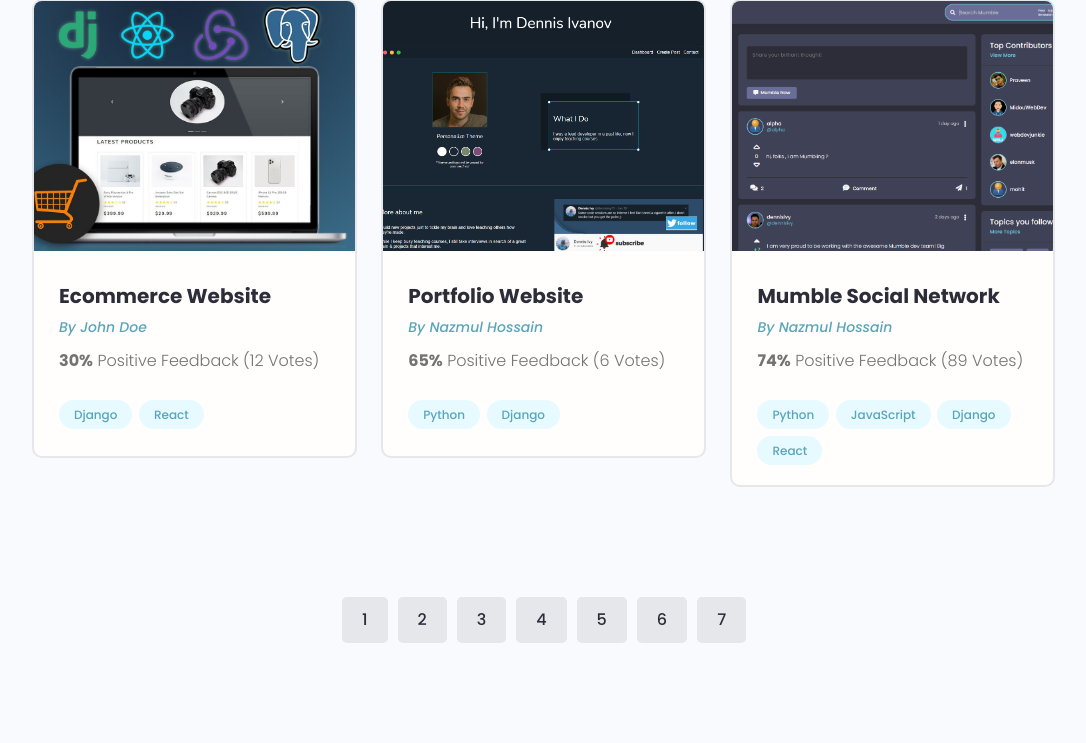
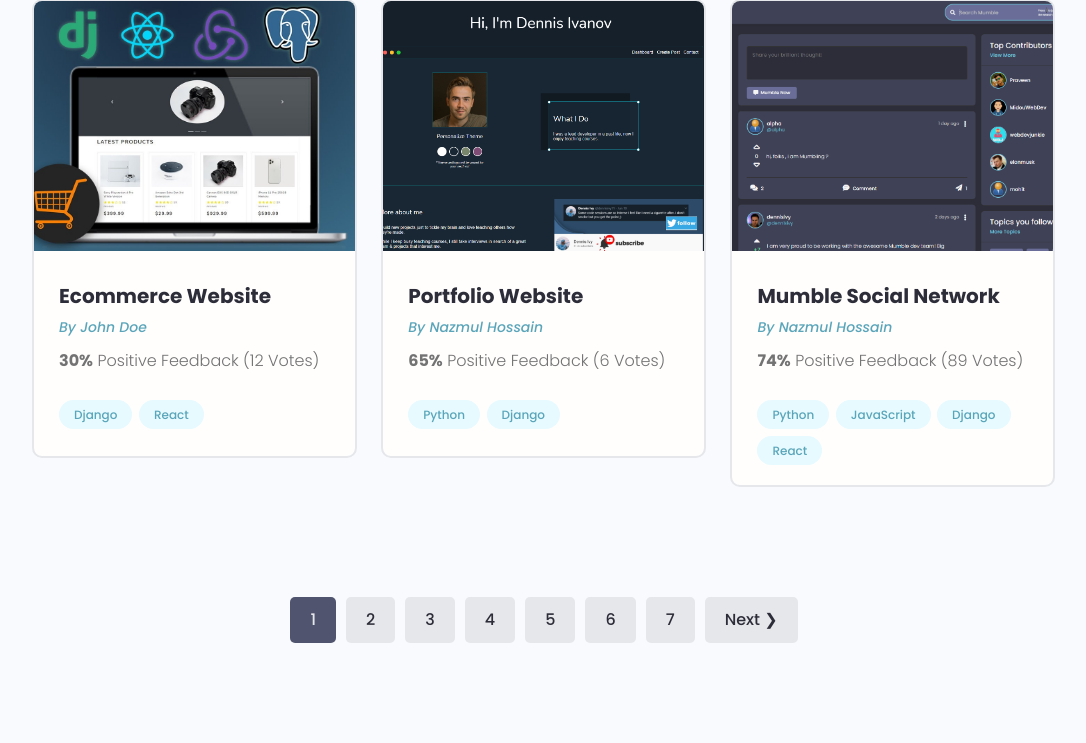
Before and after one commit to nazmulfx/DevSearch, a Django app: page /projects/ in a window 1280 px wide. Shown: the part 403-1146 px from the top of the page, without its empty margins (96-1182 px from the left). Run offline with Django 5.2, Linux system fonts and the light colour scheme; data comes from the database, SQL or seed files in the repository; some libraries are stand-ins or nearby versions.

Commit message:
paginator step-4 - Prev & Next add

```diff
--- a/devsearch/projects/templates/projects/projects.html
+++ b/devsearch/projects/templates/projects/projects.html
@@ -62,9 +62,22 @@
 
     <div class="pagination">
       <ul class="container">
+        {% if projects.has_previous %}
+          <li><a href="?page={{projects.previous_page_number}}" class="btn page-link">&#10094; Prev</a></li>
+        {% endif %}
+
         {% for page in paginator.page_range %}
-          <li><a href="?page={{page}}" class="btn page-link">{{page}}</a></li>
+          {% if page == projects.number %}
+            <li><a href="?page={{page}}" class="btn page-link btn--sub">{{page}}</a></li>
+          {% else %}
+            <li><a href="?page={{page}}" class="btn page-link">{{page}}</a></li>
+          {% endif %}
         {% endfor %}
+
+        {% if projects.has_next %}
+          <li><a href="?page={{projects.next_page_number}}" class="btn page-link">Next &#10095;</a></li>
+        {% endif %}
+
       </ul>
     </div>
 
--- a/devsearch/projects/views.py
+++ b/devsearch/projects/views.py
@@ -14,8 +14,8 @@ def projects(request):
     projects, search_query = SearchProject(request)
 
     page = request.GET.get('page')                      # getting data from user like ?page=1
-    projectPerPage = 3
-    paginator = Paginator(projects, projectPerPage)
+    objectPerPage = 3
+    paginator = Paginator(projects, objectPerPage)
 
     try:                                                # if everything is good like url/?page=2
         projects = paginator.page(page)
```
